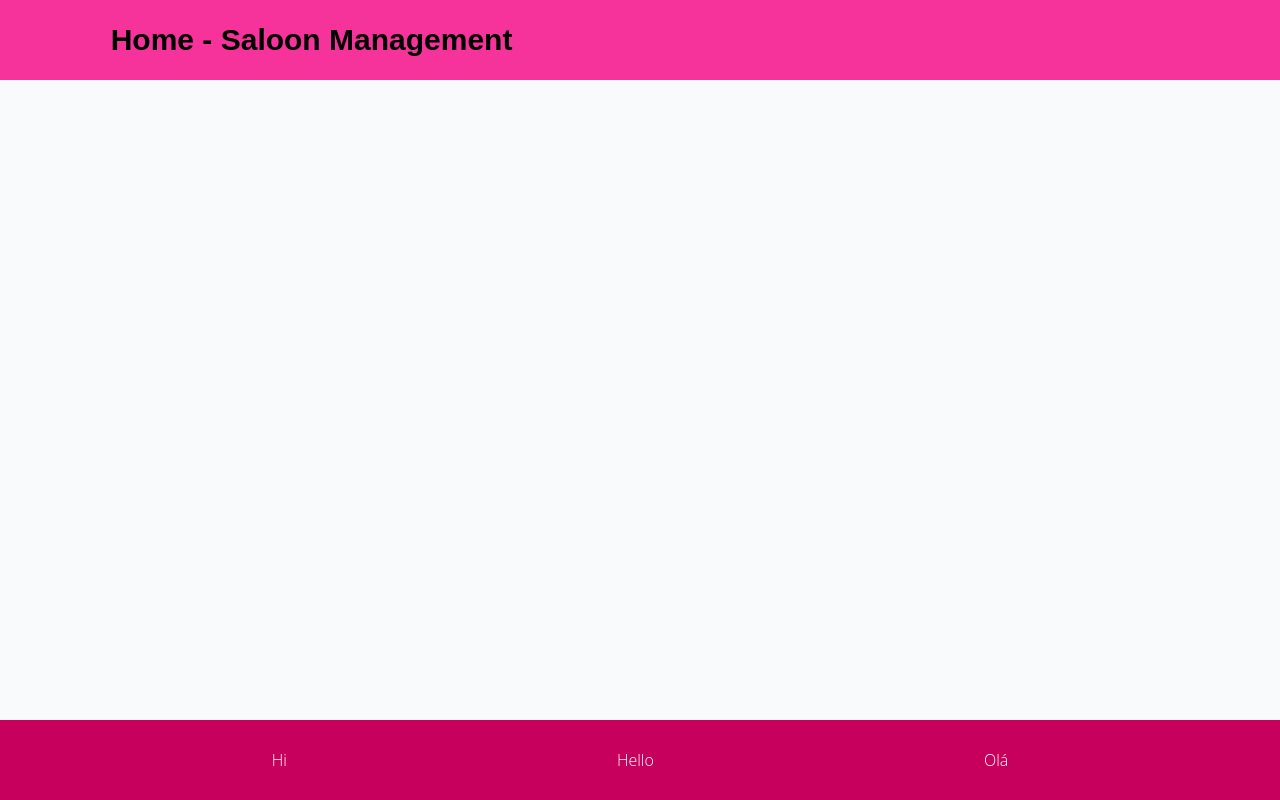
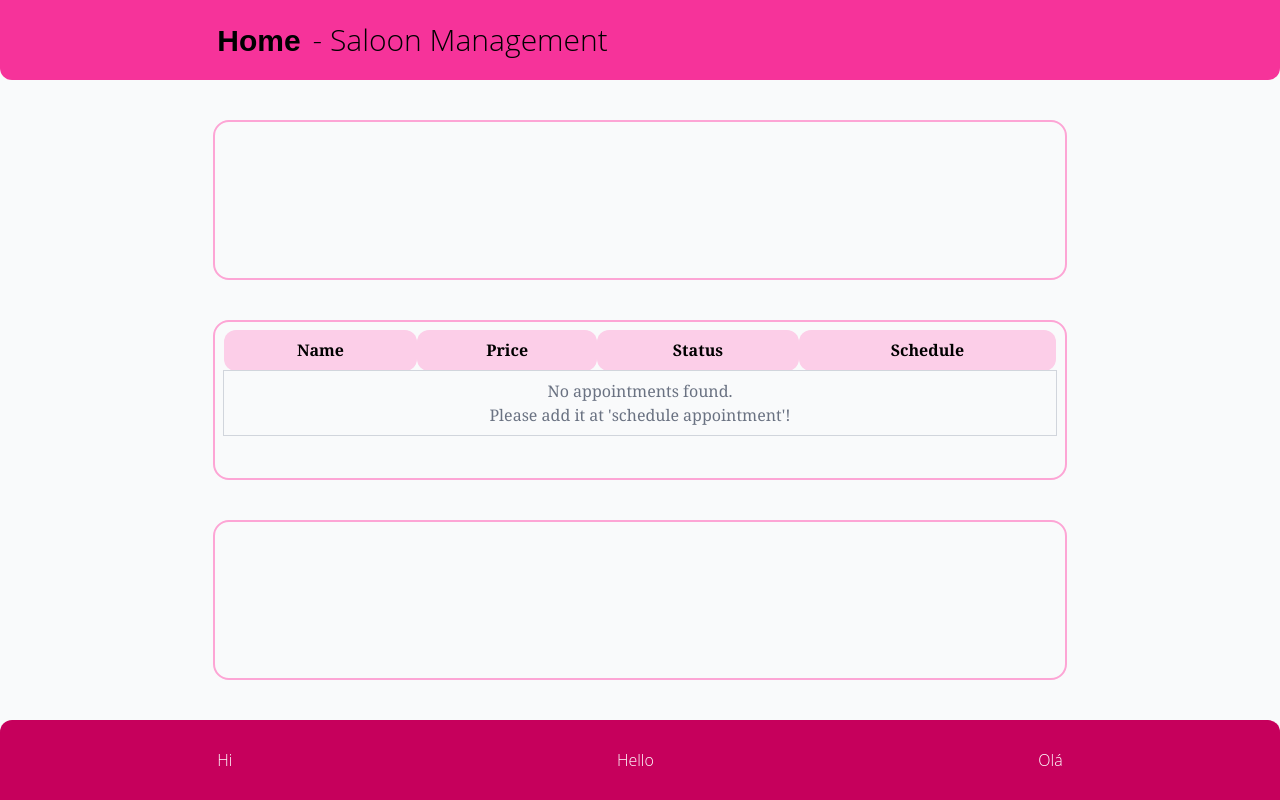
Before and after one commit to limatila/saloon-mgmt-app, a Django app: page /home in a window 1280 px wide. Run offline with Django 5.2, Linux system fonts and the light colour scheme; some libraries are stand-ins or nearby versions.

Commit message:
feat: finished worker-view at home view
tested, working properly
next: add views to their expanded page

```diff
--- a/src/saloon/static/css/dist/styles.css
+++ b/src/saloon/static/css/dist/styles.css
@@ -27,11 +27,26 @@
 .flex {
   display: flex;
 }
+.grid {
+  display: grid;
+}
+.flex-col {
+  flex-direction: column;
+}
+.justify-evenly {
+  justify-content: space-evenly;
+}
 .place-self-center {
   place-self: center;
 }
 .bg-gray-50 {
   background-color: var(--color-gray-50);
+}
+.bg-pink-200 {
+  background-color: var(--color-pink-200);
+}
+.py-4 {
+  padding-block: calc(var(--spacing) * 4);
 }
 .font-serif {
   font-family: var(--font-serif);
@@ -47,6 +62,16 @@
 .text-black {
   color: var(--color-black);
 }
+.text-gray-500 {
+  color: var(--color-gray-500);
+}
+.hover\:bg-gray-50 {
+  &:hover {
+    @media (hover: hover) {
+      background-color: var(--color-gray-50);
+    }
+  }
+}
 @layer theme, base, components, utilities;
 @layer theme {
   :root, :host {
@@ -55,9 +80,14 @@
     --font-serif: ui-serif, Georgia, Cambria, "Times New Roman", Times, serif;
     --font-mono: ui-monospace, SFMono-Regular, Menlo, Monaco, Consolas, "Liberation Mono",
       "Courier New", monospace;
+    --color-pink-200: oklch(89.9% 0.061 343.231);
+    --color-pink-300: oklch(82.3% 0.12 346.018);
     --color-pink-500: oklch(65.6% 0.241 354.308);
     --color-pink-700: oklch(52.5% 0.223 3.958);
     --color-gray-50: oklch(98.5% 0.002 247.839);
+    --color-gray-300: oklch(87.2% 0.01 258.338);
+    --color-gray-400: oklch(70.7% 0.022 261.325);
+    --color-gray-500: oklch(55.1% 0.027 264.364);
     --color-black: #000;
     --color-white: #fff;
     --spacing: 0.25rem;
@@ -71,6 +101,8 @@
     --font-weight-bold: 700;
     --tracking-normal: 0em;
     --leading-normal: 1.5;
+    --radius-xl: 0.75rem;
+    --radius-2xl: 1rem;
     --default-transition-duration: 150ms;
     --default-transition-timing-function: cubic-bezier(0.4, 0, 0.2, 1);
     --default-font-family: var(--font-sans);
@@ -238,15 +270,17 @@
 @layer utilities;
 * {
   box-sizing: border-box;
+  border-radius: var(--radius-xl);
 }
 html {
   scroll-behavior: smooth;
 }
 body, html {
+  border-radius: 0;
   height: 100vh;
   width: 100vw;
   max-width: 100vw;
-  overflow: hidden;
+  overflow: auto;
 }
 body {
   display: flex;
@@ -295,12 +329,14 @@
 }
 .wrapper {
   margin: auto;
-  width: calc(5/6 * 100%);
+  width: calc(2/3 * 100%);
   padding: calc(var(--spacing) * 0);
   margin-top: calc(var(--spacing) * 0);
   margin-bottom: calc(var(--spacing) * 0);
 }
 header {
+  border-top-left-radius: 0;
+  border-top-right-radius: 0;
   background-color: var(--color-pink-500);
   top: calc(var(--spacing) * 0);
   height: calc(var(--spacing) * 20);
@@ -312,12 +348,19 @@
   justify-content: space-between;
   height: 100%;
 }
+#mgmt-title {
+  display: none;
+  @media (width >= 64rem) {
+    display: inline;
+  }
+}
 section.main-content {
   display: flex;
   flex-grow: 1;
-  width: 100%;
 }
 footer {
+  border-bottom-right-radius: 0;
+  border-bottom-left-radius: 0;
   background-color: var(--color-pink-700);
   color: var(--color-white);
   height: 5rem;
@@ -327,7 +370,7 @@
 .footer-content {
   display: flex;
   align-items: center;
-  justify-content: space-around;
+  justify-content: space-between;
   height: 100%;
 }
 @layer theme, base, components, utilities;
@@ -491,6 +534,95 @@
   }
 }
 @layer utilities;
+.view {
+  height: 25%;
+  width: 100%;
+  max-width: 100%;
+  padding: calc(var(--spacing) * 2);
+  border-radius: var(--radius-2xl);
+  border-style: var(--tw-border-style);
+  border-width: 2px;
+  border-color: var(--color-pink-300);
+}
+div.appointments-view {
+  overflow-x: auto;
+  & table {
+    width: 100%;
+    table-layout: auto;
+    & * tr {
+      & th, td {
+        padding-inline: calc(var(--spacing) * 4);
+        padding-block: calc(var(--spacing) * 2);
+        text-align: center;
+      }
+      & td {
+        border-style: var(--tw-border-style);
+        border-width: 1px;
+        border-color: var(--color-gray-300);
+      }
+    }
+    & tbody {
+      overflow-y: auto;
+    }
+  }
+}
+div.workers-view {
+  overflow: auto;
+  & div.grid {
+    max-height: 100%;
+    overflow: auto;
+    grid-template-columns: repeat(3, minmax(0, 1fr));
+    @media (width >= 64rem) {
+      grid-template-columns: repeat(4, minmax(0, 1fr));
+    }
+    gap: calc(var(--spacing) * 2.5);
+    @media (width >= 64rem) {
+      gap: calc(var(--spacing) * 4);
+    }
+    & div.worker {
+      display: grid;
+      grid-template-columns: repeat(4, minmax(0, 1fr));
+      @media (width < 64rem) {
+        grid-template-columns: repeat(2, minmax(0, 1fr));
+      }
+      border-style: var(--tw-border-style);
+      border-width: 1px;
+      border-color: var(--color-gray-400);
+      & div, img {
+        height: 100%;
+        min-width: calc(1/4 * 100%);
+        max-width: 100%;
+      }
+      & div {
+        display: flex;
+        align-items: center;
+        justify-content: center;
+        & span {
+          display: flex;
+          flex-grow: 1;
+          justify-content: center;
+          & img {
+            margin-right: calc(var(--spacing) * 2);
+          }
+        }
+      }
+      & div.eliminable {
+        @media (width < 64rem) {
+          display: none;
+        }
+      }
+    }
+  }
+}
+div.workers-view div.grid div.worker > * {
+  flex-shrink: 0;
+  flex-basis: calc(1/4 * 100%);
+}
+@media screen and (max-width: 490px ) {
+  div.workers-view div.grid {
+    grid-template-columns: repeat(2, minmax(0, 1fr));
+  }
+}
 @property --tw-leading {
   syntax: "*";
   inherits: false;
@@ -507,6 +639,11 @@
   syntax: "*";
   inherits: false;
 }
+@property --tw-border-style {
+  syntax: "*";
+  inherits: false;
+  initial-value: solid;
+}
 @layer properties {
   @supports ((-webkit-hyphens: none) and (not (margin-trim: inline))) or ((-moz-orient: inline) and (not (color:rgb(from red r g b)))) {
     *, ::before, ::after, ::backdrop {
@@ -514,6 +651,7 @@
       --tw-tracking: initial;
       --tw-font-weight: initial;
       --tw-duration: initial;
+      --tw-border-style: solid;
     }
   }
 }
--- a/src/saloon/static_src/src/styles.css
+++ b/src/saloon/static_src/src/styles.css
@@ -1,4 +1,4 @@
 @tailwind utilities;
 
 @import './base.css';
-@import './home.css';
+@import './components.css';
--- a/src/saloon/templates/common/base.html
+++ b/src/saloon/templates/common/base.html
@@ -8,6 +8,8 @@
             {{ title }} - Saloon Management
         </title>
         <meta charset="UTF-8">
+        <meta name="description" content="Management Page for the Saloon (fictional)">
+        <meta name="keywords" content="saloon">
         <meta name="viewport" content="width=device-width, initial-scale=1.0">
         <meta http-equiv="X-UA-Compatible" content="ie=edge">
         {% tailwind_css %}
@@ -17,7 +19,7 @@
         <header>
             <div class="wrapper header-content">
                 <h1>
-                    {{ title }} - Saloon Management
+                    {{ title }}<span id="mgmt-title"> - Saloon Management</span>
                 </h1>
                 <nav>
                     {% comment %} TODO {% endcomment %}
@@ -26,7 +28,7 @@
         </header>
 
         <section class="main-content">
-            <div class="wrapper flex container">
+            <div class="wrapper flex flex-col justify-evenly container">
                 {% if baseRender %}
                     <h2 class="place-self-center">Django + Tailwind = ❤️</h2>
                 {% elif childRender %}
--- a/src/saloon/templates/components/appointments-view.html
+++ b/src/saloon/templates/components/appointments-view.html
@@ -0,0 +1,27 @@
+<div class="appointments-view view">
+    <table>
+        {% comment %} display small list view of all appointments w/ data {% endcomment %}
+        <thead>
+            <tr class="bg-pink-200">
+                <th>Name</th>
+                <th>Price</th>
+                <th>Status</th>
+                <th>Schedule</th>
+            </tr>
+        </thead>
+        <tbody>
+            {% for item in appointments %}
+                <tr class="hover:bg-gray-50">
+                    <td>{{ item.name }}</td>
+                    <td>{{ item.price }}</td>
+                    <td>{{ item.status }}</td>
+                    <td>{{ item.schedule_datetime }}</td>
+                </tr>
+            {% empty %}
+                <tr>
+                    <td colspan="4" class="py-4 text-gray-500">No appointments found.<br> Please add it at 'schedule appointment'!</td>
+                </tr>
+            {% endfor %}
+        </tbody>
+    </table>
+</div>
--- a/src/saloon/templates/components/workers-view.html
+++ b/src/saloon/templates/components/workers-view.html
@@ -0,0 +1,13 @@
+<div class="workers-view view">
+    <div class="grid">
+        {% for item in workers %}
+            {% comment %} max 12 in home {% endcomment %}
+            <div class="worker">
+                <img src={{ item.photo.url }} title="{{ worker.name }}" alt="photo of {{ worker.name }}">
+                <div class="eliminable"><span>{{ worker.name }}</span></div>
+                <div title="Active and Pending schedules"><span><img src="https://cdn-icons-png.flaticon.com/24/10593/10593542.png" alt="icon">{{ worker_active_schedules }}</span></div>
+                <div class="eliminable"><span>{{ worker_done_schedules }}</span></div>
+            </div>
+        {% endfor %}
+    </div>
+</div>
--- a/src/saloon/templates/pages/home.html
+++ b/src/saloon/templates/pages/home.html
@@ -4,7 +4,7 @@
 
 {% block content %}
 <!-- Home Render -->
-    <div class="daily-view">
+    <div class="daily-view view">
         {% comment %}
             display a flash of important info including:
             quantity of appointments in the next hour
@@ -13,11 +13,7 @@
         {% endcomment %}
     </div>
 
-    <div class="appointments-view">
-        {% comment %} display small list view of all appointments w/ data {% endcomment %}
-    </div>
+    {% include "components/appointments-view.html" %}
 
-    <div class="workers-view">
-        {% comment %} display small view of all workers and number of appointments per worker {% endcomment %}
-    </div>
+    {% include "components/workers-view.html" %}
 {% endblock content %}
```
Also changed, not shown: src/saloon/static_src/src/base.css (+11 -4 lines), src/saloon/static_src/src/components.css (+71 -0 lines).
